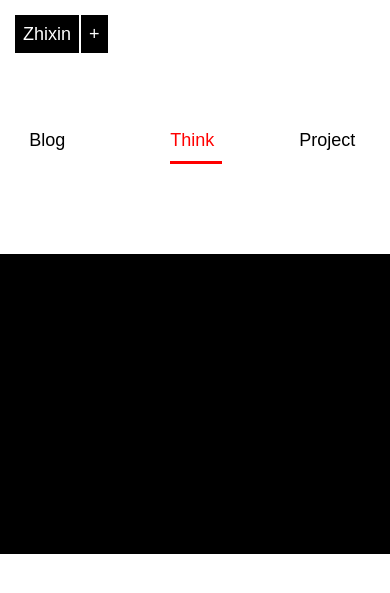
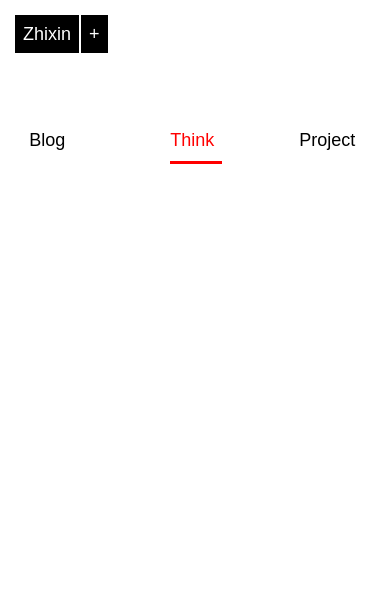
Before and after one commit to yishuihe/yishuihe.github.io, a Jekyll site: the page built from think/index.md, in a window 390 px wide. Shown: the top 593 px of the page. Built offline with Jekyll 4.4.1, drawn with Linux system fonts in a browser that asks for light colours; Markdown is read by kramdown in place of the engine named in the settings.

Commit message:
opinion to think-part3

```diff
--- a/css/default.css
+++ b/css/default.css
@@ -86,7 +86,7 @@ pre ol{margin-left:25px;list-style-type:decimal;}
 .blog .aside{
     background-image:url(https://d233eq3e3p3cv0.cloudfront.net/max/1000/0*cF2i1ZosSP_UTJig.jpeg);
 }
-.Think .aside{
+.think .aside{
     background-image:url(https://dnqgz544uhbo8.cloudfront.net/_/fp/img/bestof/june-2013.CaUUbO2jIECgCmldhmxCCA.jpg);
 }
 .project .aside{
@@ -167,7 +167,7 @@ h3.about {color:#777;margin-top:20px;font-size:22px;margin-bottom:10px}
 
     .blog .aside,
     .project .aside,
-    .Think .aside {display:none;background-image:none;}
+    .think .aside {display:none;background-image:none;}
 }
 
 @media (max-width: 1020px){
```
